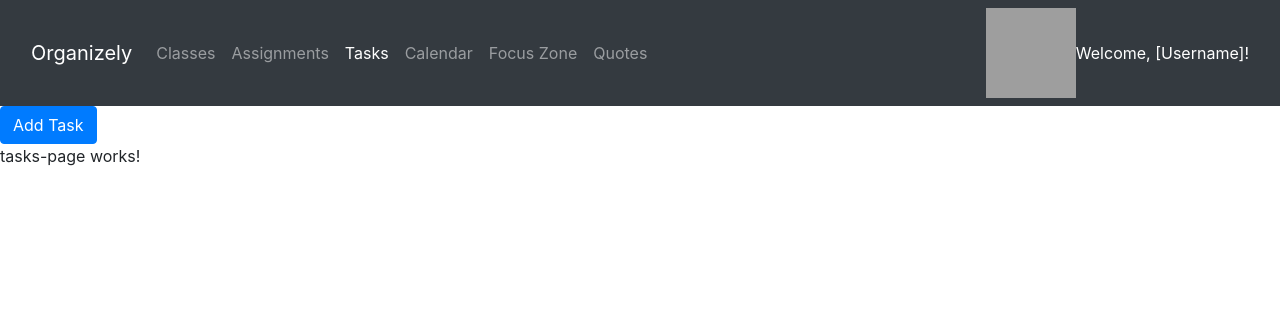
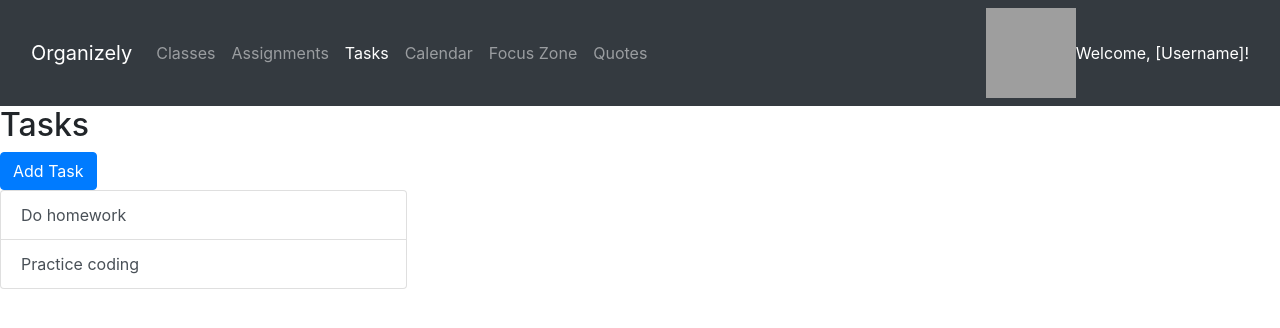
Before and after one commit to AKA-Liftoff-Group-2021/Organizely-App, an Angular app in the folder Organizely/: page /organizely/tasks in a window 1280 px wide. Shown: the top 328 px of the page. Built offline with nearby package versions, Linux system fonts and the light colour scheme; grey boxes are pictures that could not be loaded; what @fullCalendar/timegrid, @fullcalendar/angular, @fullcalendar/list would draw is missing.

Commit message:
Draft of tasks list on tasks page

```diff
--- /dev/null
+++ b/Organizely/src/app/shared/mock-data/mock-tasks.ts
@@ -0,0 +1,14 @@
+import { Task } from '../models/task.model';
+
+export const TASKS: Task[] = [
+  {
+    taskName: 'Do homework',
+    priority: 'High',
+    dueDate: new Date(2021, 3, 5),
+  },
+  {
+    taskName: 'Practice coding',
+    priority: 'High',
+    dueDate: new Date(2021, 2, 15),
+  },
+];
--- a/Organizely/src/app/tasks-page/tasks-page.component.html
+++ b/Organizely/src/app/tasks-page/tasks-page.component.html
@@ -1,4 +1,40 @@
+<h2>Tasks</h2>
+
 <button class="btn btn-primary" routerLink="/organizely/taskform">
   Add Task
 </button>
-<p>tasks-page works!</p>
+
+<div class="row">
+  <div class="col-4">
+    <div class="list-group" id="list-tab" role="tablist">
+      <a
+        class="list-group-item list-group-item-action"
+        [id]="'list-task-list' + i"
+        data-toggle="list"
+        [href]="'#list-task' + i"
+        role="tab"
+        [attr.aria-controls]="'task' + i"
+        *ngFor="let task of tasks; let i = index"
+      >
+        {{ task.taskName }}</a
+      >
+    </div>
+  </div>
+
+  <div class="col-8">
+    <div class="tab-content" id="nav-tabContent">
+      <div
+        class="tab-pane fade"
+        [id]="'list-task' + i"
+        role="tabpanel"
+        [attr.aria-labelledby]="'list-task-list' + i"
+        *ngFor="let task of tasks; let i = index"
+      >
+        <ul>
+          <li>Priority: {{ task.priority }}</li>
+          <li>Due Date: {{ task.dueDate | date: "fullDate" }}</li>
+        </ul>
+      </div>
+    </div>
+  </div>
+</div>
--- a/Organizely/src/app/tasks-page/tasks-page.component.ts
+++ b/Organizely/src/app/tasks-page/tasks-page.component.ts
@@ -1,15 +1,16 @@
 import { Component, OnInit } from '@angular/core';
+import { TASKS } from '../shared/mock-data/mock-tasks';
+import { Task } from '../shared/models/task.model';
 
 @Component({
   selector: 'app-tasks-page',
   templateUrl: './tasks-page.component.html',
-  styleUrls: ['./tasks-page.component.css']
+  styleUrls: ['./tasks-page.component.css'],
 })
 export class TasksPageComponent implements OnInit {
+  tasks: Task[] = TASKS;
 
-  constructor() { }
+  constructor() {}
 
-  ngOnInit(): void {
-  }
-
+  ngOnInit(): void {}
 }
```
